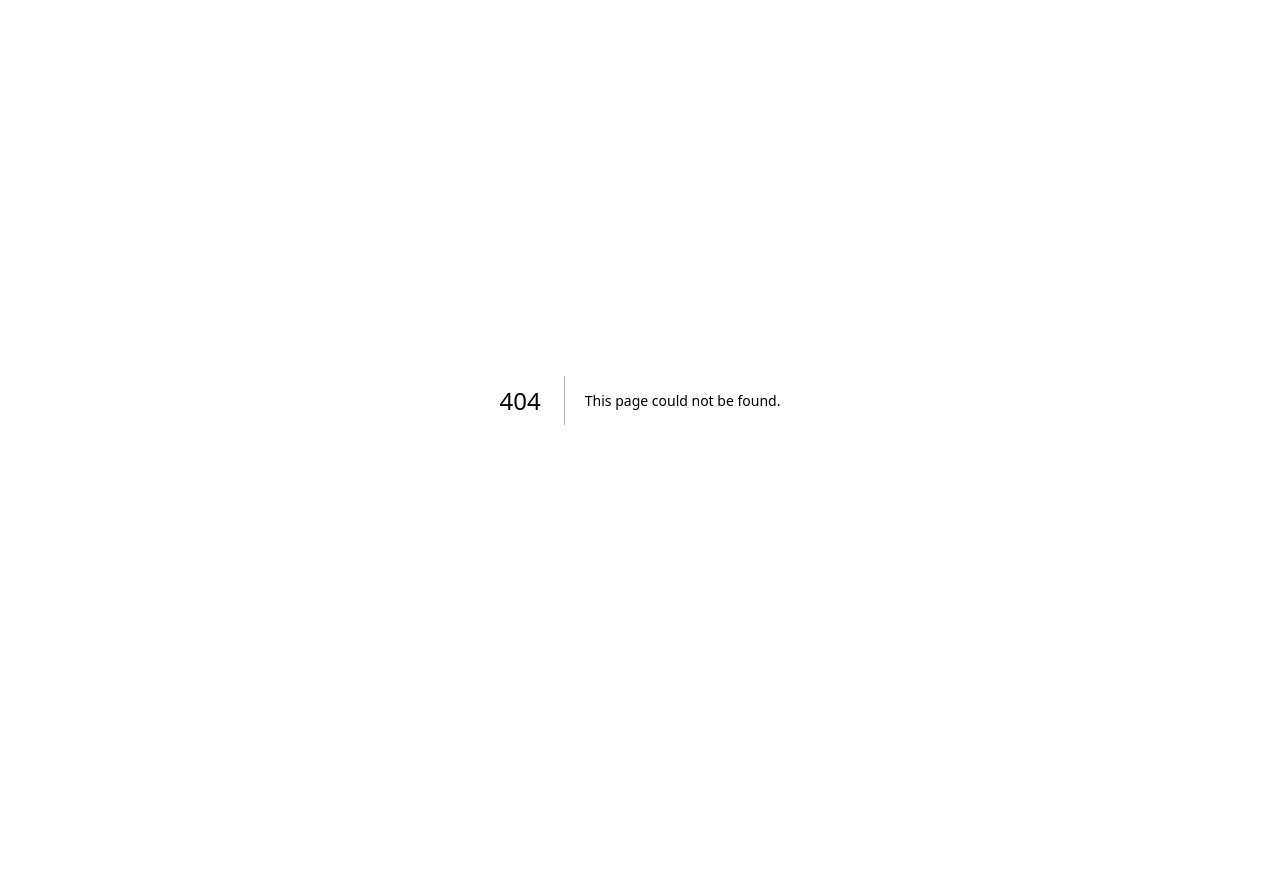
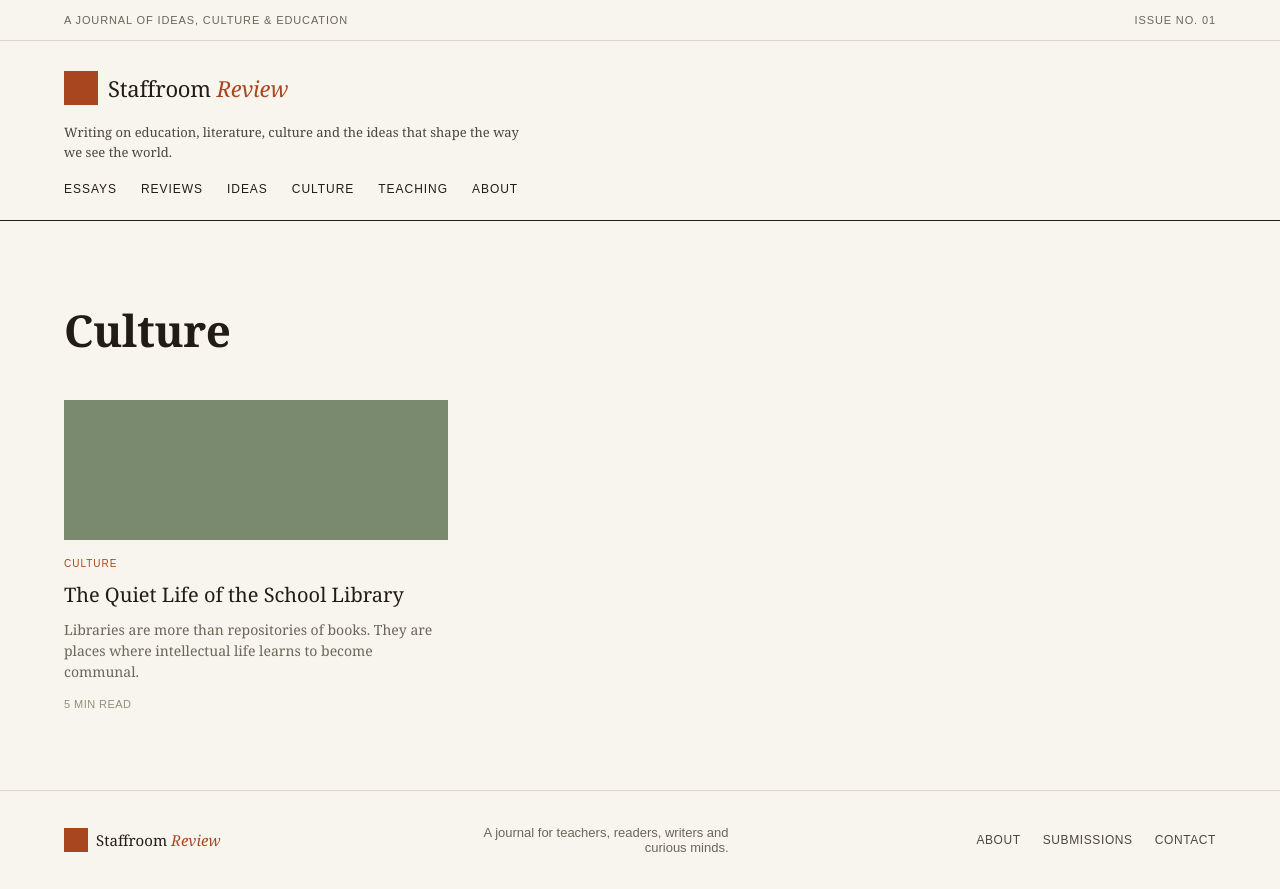
Before and after one commit to staffroom-review/staffroom-website, a Next.js app: page /category/culture in a window 1280 px wide. Before the commit this address had no page. Before the commit the page ends 800 px from the top, so only its background shows below. Built offline with nearby package versions, Linux system fonts and the light colour scheme.

Commit message:
Create CategoryPage component for story categories

```diff
--- /dev/null
+++ b/app/category/[category]/page.js
@@ -0,0 +1,65 @@
+import { featured, stories } from "../../../lib/stories";
+import SiteHeader from "../../../components/SiteHeader";
+import SiteFooter from "../../../components/SiteFooter";
+import Link from "next/link";
+
+const allStories = [featured, ...stories];
+
+const categoryLabels = {
+  essays: "Essays",
+  reviews: "Reviews",
+  ideas: "Ideas",
+  culture: "Culture",
+  teaching: "Teaching",
+};
+
+export default async function CategoryPage({ params }) {
+  const { category } = await params;
+  const label = categoryLabels[category] || category;
+
+  const matches = allStories.filter(
+    (story) => story.category.toLowerCase() === category.toLowerCase()
+  );
+
+  return (
+    <div className="site">
+      <SiteHeader />
+      <main style={{ padding: "50px 5vw 80px" }}>
+        <h1
+          style={{
+            fontFamily: "Georgia, 'Times New Roman', serif",
+            fontSize: "clamp(30px, 4vw, 44px)",
+            color: "#211d16",
+            letterSpacing: "-0.01em",
+            marginBottom: 40,
+          }}
+        >
+          {label}
+        </h1>
+        {matches.length === 0 ? (
+          <p style={{ fontFamily: "Georgia, serif", fontSize: 17, color: "#6b655a" }}>
+            No stories in this section yet — check back soon.
+          </p>
+        ) : (
+          <div className="stories">
+            {matches.map((story) => (
+              <Link className="story" href={`/essays/${story.slug}`} key={story.slug}>
+                <div
+                  className="story-image"
+                  style={{ background: story.image.color }}
+                >
+                  <i className={`ti ${story.image.icon}`} aria-hidden="true"></i>
+                </div>
+                <div className="story-category">{story.category}</div>
+                <h4>{story.title}</h4>
+                <p>{story.excerpt}</p>
+                <div className="read-time">{story.readTime}</div>
+              </Link>
+            ))}
+          </div>
+        )}
+      </main>
+      <SiteFooter />
+    </div>
+  );
+}
```
